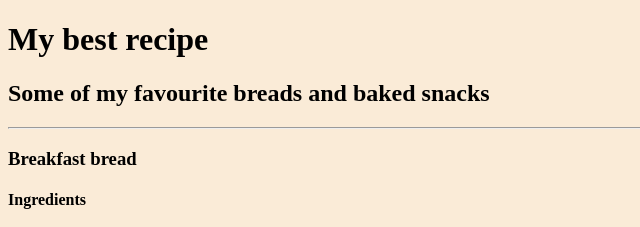
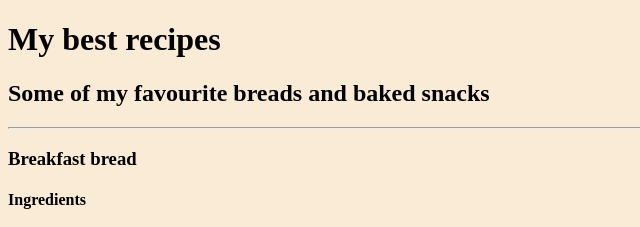
Before and after one commit to Vardagsbruket/assignment_01, a plain HTML site: page index.html in a window 1280 px wide. Shown: the top 227 px of the page, 0-640 px from the left. Drawn offline with Linux system fonts and the light colour scheme.

Commit message:
initial commit

```diff
--- a/index.html
+++ b/index.html
@@ -11,7 +11,7 @@
         </style>
     </head>
     <body>
-        <h1>My best recipe</h1>
+        <h1>My best recipes</h1>
         <h2>Some of my favourite breads and baked snacks</h2>
         <hr />
         <h3>Breakfast bread</h3>
```
